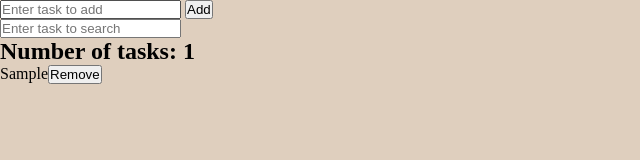
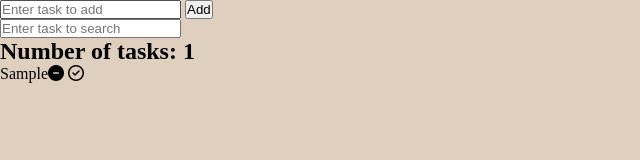
Before and after one commit to Gamattowicz/To_do_app, a plain HTML site: page index.html in a window 1280 px wide. Both pictures are taken after typing "Sample" into the empty fields and a click on the button "Add". Shown: the full height of the page, 0-640 px from the left. Drawn offline with Linux system fonts and the light colour scheme.

Commit message:
add fontawesome

```diff
--- a/index.html
+++ b/index.html
@@ -5,6 +5,7 @@
     <meta charset="UTF-8">
     <meta name="viewport" content="width=device-width, initial-scale=1.0">
     <title>To-do app</title>
+    <script src="https://kit.fontawesome.com/7094cf2481.js" crossorigin="anonymous"></script>
     <link rel="stylesheet" href="style.css">
 </head>
 
--- a/main.js
+++ b/main.js
@@ -6,14 +6,16 @@ let listLi;
 
 //Function removing tasks from list by click to button
 const rmvBtn = (e) => {
-    e.target.parentElement.remove();
+    e.target.parentNode.remove();
+    console.log(e.target.parentElement);
+
     listLi = [...document.querySelectorAll('li')];
     taskNumber.textContent = listLi.length;
 }
 
 //Function adding strikethrough
-const taskDone = function () {
-    this.style.textDecoration = 'line-through';
+const taskDone = function (e) {
+    e.target.parentNode.style.textDecoration = 'line-through';
 }
 
 //Function adding tasks to list
@@ -24,13 +26,9 @@ const addTask = (e) => {
         return alert('You have to enter task')
     }
     const li = document.createElement('li');
-    li.textContent = task;
-    const btnRmv = document.createElement('button');
-    btnRmv.classList = 'delete';
-    btnRmv.textContent = 'Remove';
-    btnRmv.addEventListener('click', rmvBtn);
-    li.addEventListener('click', taskDone);
-    li.appendChild(btnRmv)
+    li.innerHTML = task + `<i class="fas fa-minus-circle"></i> <i class="far fa-check-circle"></i>`;
+    li.querySelector('i.fas').addEventListener('click', rmvBtn);
+    li.querySelector('i.far').addEventListener('click', taskDone);
     ul.appendChild(li);
     inputAdd.value = '';
     listLi = [...document.querySelectorAll('li')];
```
